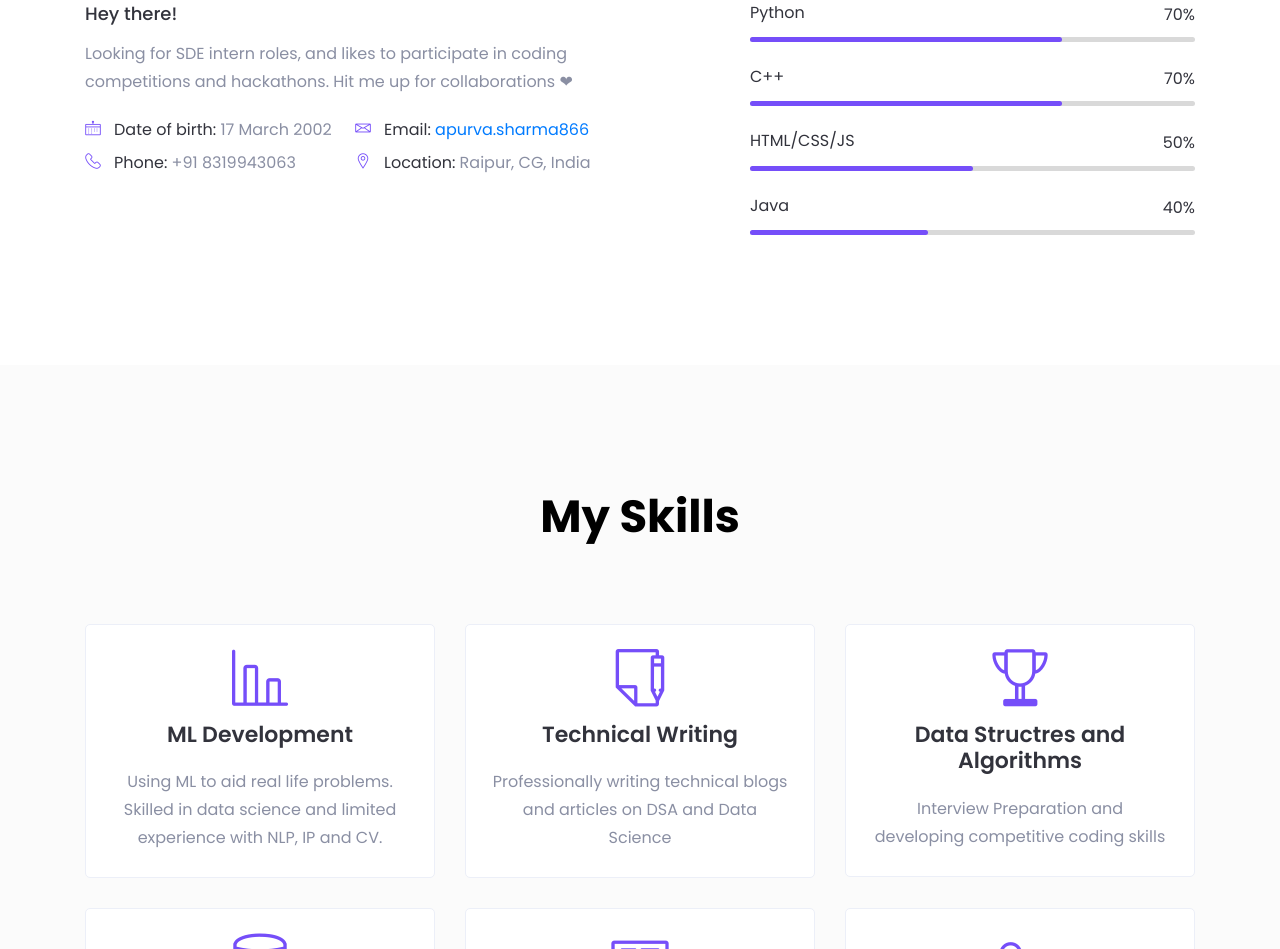
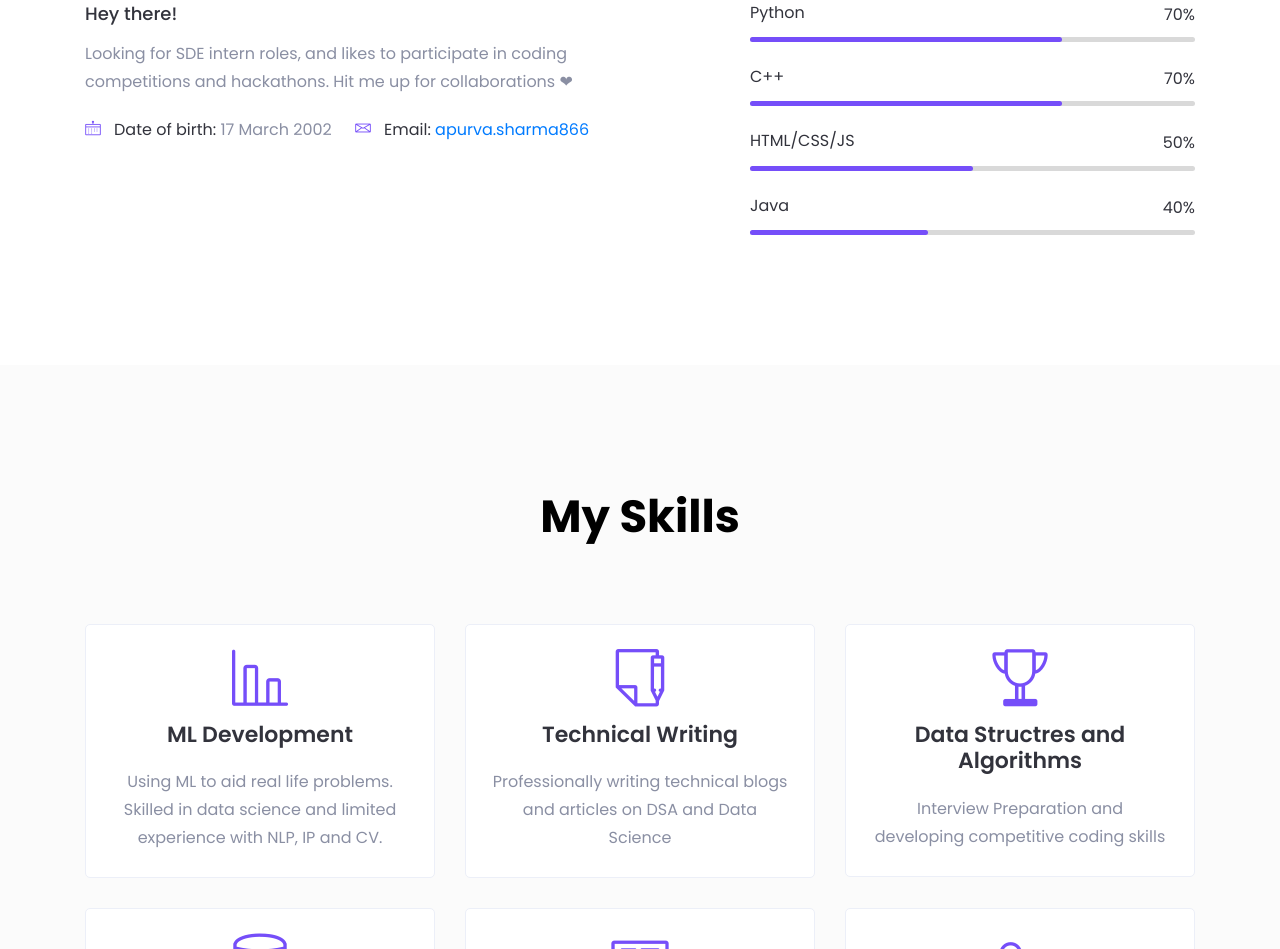
Before and after one commit to Apurva-tech/portfolio, a plain HTML site: page index.html in a window 1280 px wide. Shown: the part 1178-2127 px from the top of the page. Drawn offline with Linux system fonts and the light colour scheme; files whose address does not match are found by name.

Commit message:
fix: remove contact

```diff
--- a/index.html
+++ b/index.html
@@ -200,26 +200,6 @@
                                     </div>
                                     <div class="info-text">
                                         <p><span>Email:</span> <a href="mailto:apurva.sharma866@gmail.com">apurva.sharma866</a></p>
-                                    </div>
-                                </div> <!-- single info -->
-                            </li>
-                            <li>
-                                <div class="single-info d-flex align-items-center">
-                                    <div class="info-icon">
-                                        <i class="lni-phone-handset"></i>
-                                    </div>
-                                    <div class="info-text">
-                                        <p><span>Phone:</span> +91 8319943063</p>
-                                    </div>
-                                </div> <!-- single info -->
-                            </li>
-                            <li>
-                                <div class="single-info d-flex align-items-center">
-                                    <div class="info-icon">
-                                        <i class="lni-map-marker"></i>
-                                    </div>
-                                    <div class="info-text">
-                                        <p><span>Location:</span> Raipur, CG, India</p>
                                     </div>
                                 </div> <!-- single info -->
                             </li>
```
